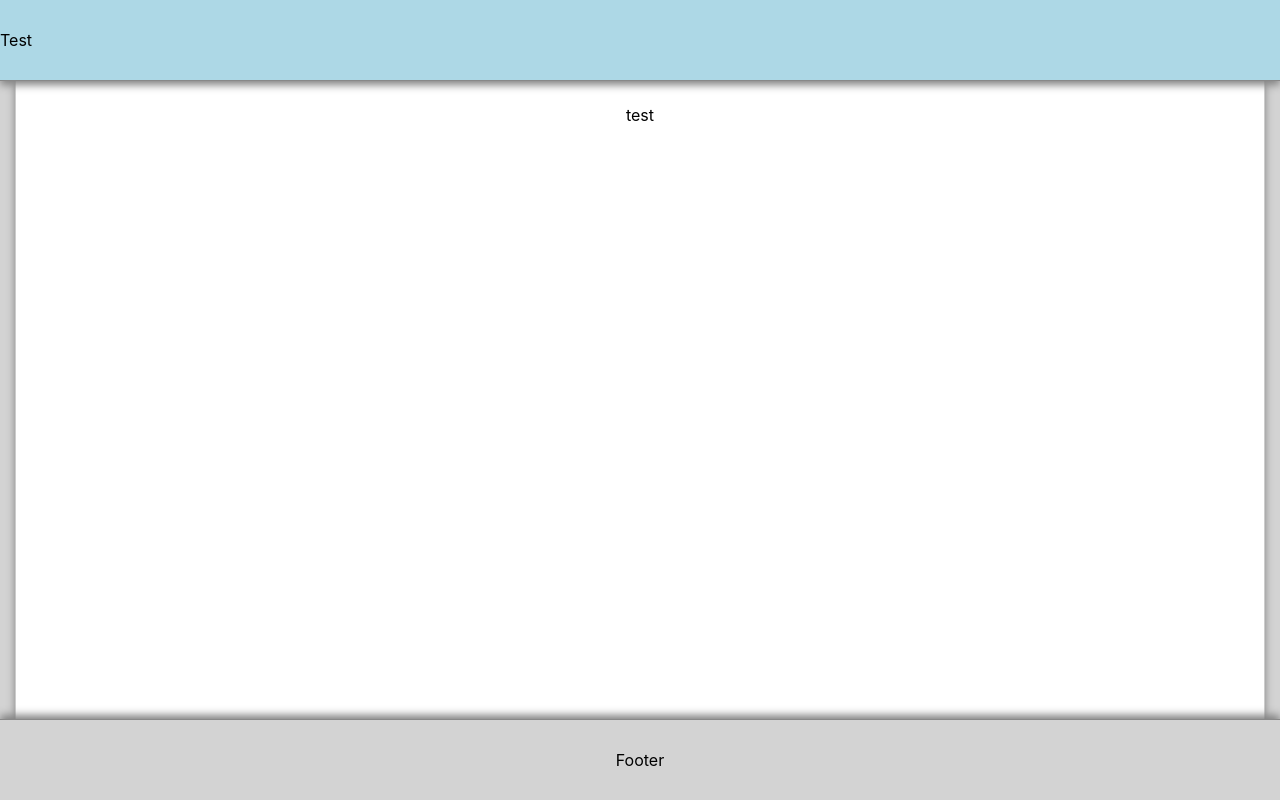
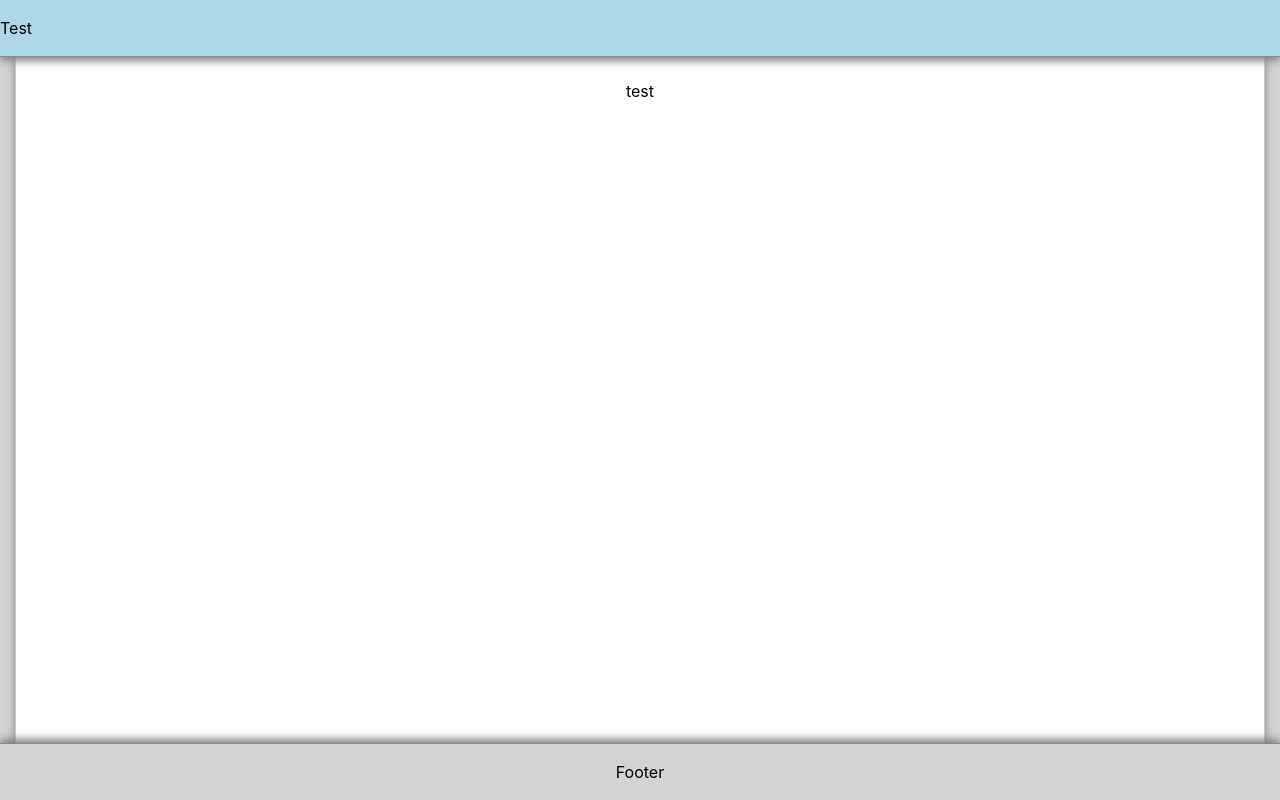
Before and after one commit to micheledexter/test-app, a React (Create React App) app: page /dashboard in a window 1280 px wide. Built offline with nearby package versions, Linux system fonts and the light colour scheme.

Commit message:
Minor CSS improvements

```diff
--- a/src/components/body/Body.css
+++ b/src/components/body/Body.css
@@ -1,6 +1,6 @@
 .Body {
     background-color: lightgrey;
-    height: 80vh;
+    height: 86vh;
     border-bottom: 1px solid #888;
     box-shadow: 0 0.25rem 0.5rem grey;
     position: sticky;
--- a/src/components/footer/Footer.css
+++ b/src/components/footer/Footer.css
@@ -3,7 +3,7 @@
     left: 0;
     bottom: 0;
     width: 100%;
-    height: 10vh;
+    height: 7vh;
     background-color: lightgrey;
     border-top: 1px solid #888;
     box-shadow: 0 -0.25rem 0.5rem grey;
--- a/src/components/header/Header.css
+++ b/src/components/header/Header.css
@@ -1,6 +1,6 @@
 .Header {
     background-color: lightblue;
-    height: 10vh;
+    height: 7vh;
     border-bottom: 1px solid #888;
     box-shadow: 0 0.25rem 0.5rem grey;
     position: sticky;
```
